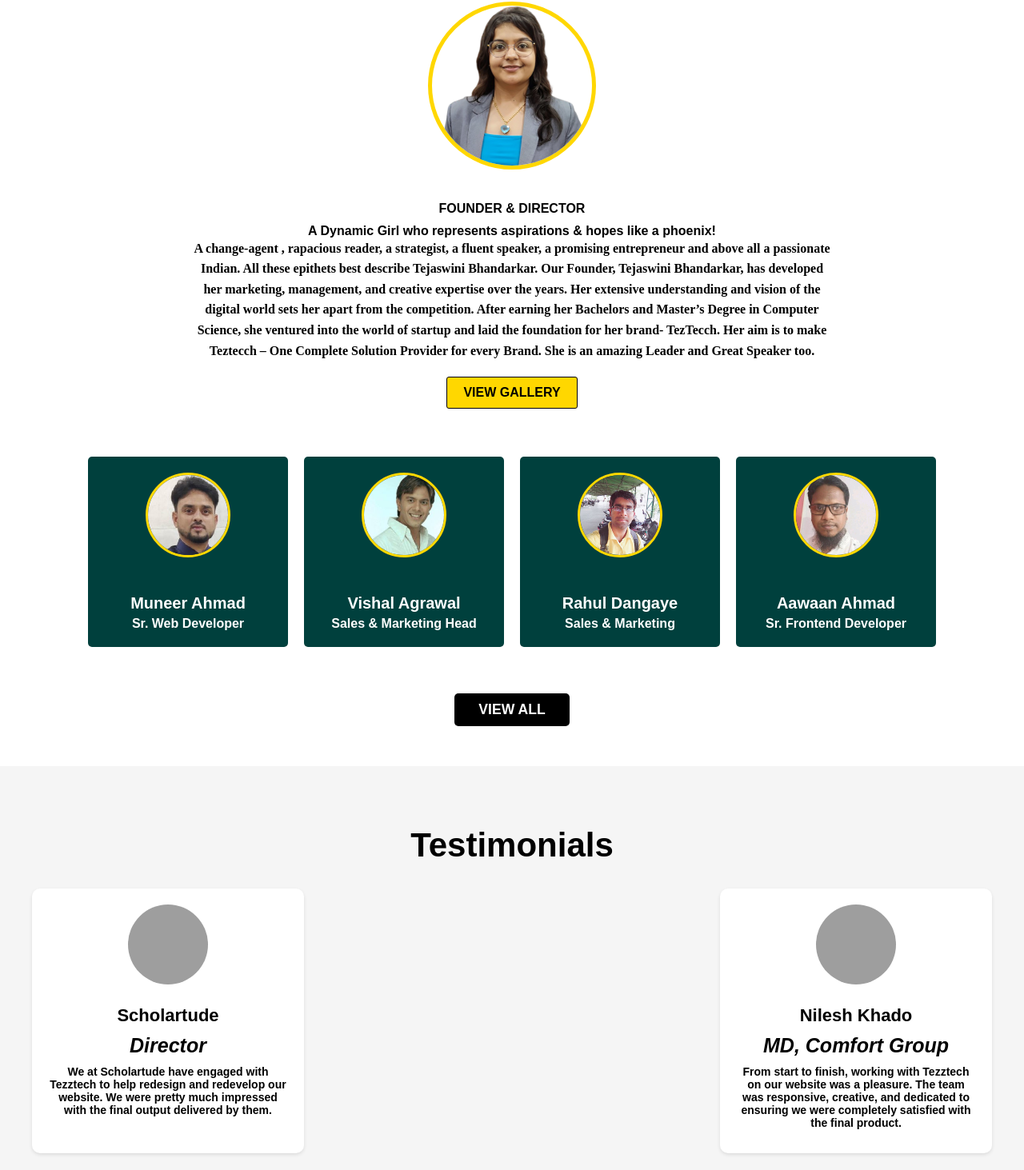
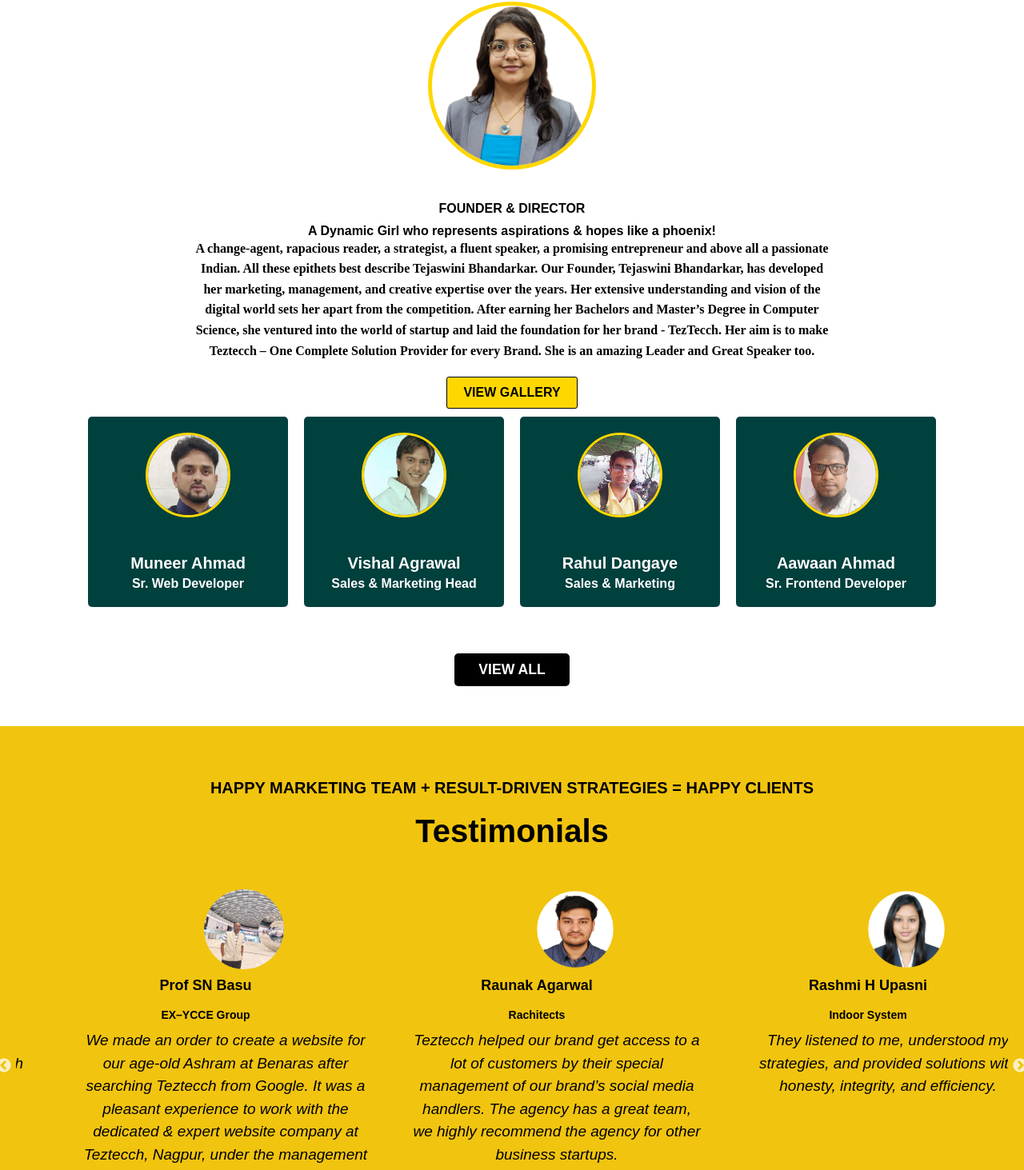
Before and after one commit to juhinagpure/TechPortfolioX, a React (Create React App) app: page / in a window 1280 px wide. Shown: the part 5682-7145 px from the top of the page at 80% size. Built offline with nearby package versions, Linux system fonts and the light colour scheme; grey boxes are pictures that could not be loaded.

Commit message:
Add scroll-triggered animation for team members using Intersection Observer , Center testimonial image above name using flexbox

```diff
--- a/package.json
+++ b/package.json
@@ -11,6 +11,9 @@
     "react": "^18.3.1",
     "react-dom": "^18.3.1",
     "react-scripts": "5.0.1",
+    "react-slick": "^0.30.2",
+    "slick-carousel": "^1.8.1",
+    "swiper": "^11.1.14",
     "web-vitals": "^2.1.4"
   },
   "scripts": {
--- a/src/components/OurTeam.js
+++ b/src/components/OurTeam.js
@@ -1,27 +1,57 @@
-import React from 'react';
-import TeamMember from './TeamMember';
-import '../styles/TeamMember.css';
-import '../styles/OurTeam.css';
-import founderImage from '../assets/images/tej.png';
-import muneerImage from '../assets/images/Muneer Ahmad.jpg';
-import vishalImage from '../assets/images/Vishal Agrawal.jpg';
-import rahulImage from '../assets/images/Rahul Dangaye.jpg';
-import aawaanImage from '../assets/images/Aawaan Ahmad.jpg';
+import React, { useEffect, useRef, useState } from "react";
+import TeamMember from "./TeamMember";
+import "../styles/TeamMember.css";
+import "../styles/OurTeam.css";
+import founderImage from "../assets/images/tej.png";
+import muneerImage from "../assets/images/Muneer Ahmad.jpg";
+import vishalImage from "../assets/images/Vishal Agrawal.jpg";
+import rahulImage from "../assets/images/Rahul Dangaye.jpg";
+import aawaanImage from "../assets/images/Aawaan Ahmad.jpg";
 
 const OurTeam = () => {
+  const founderRef = useRef(null);
+  const [isVisible, setIsVisible] = useState(false);
+
+  useEffect(() => {
+    const observer = new IntersectionObserver(
+      ([entry]) => {
+        if (entry.isIntersecting) {
+          setIsVisible(true);
+          observer.disconnect(); // Stop observing once visible
+        }
+      },
+      { threshold: 0.1 } // Trigger when 10% is visible
+    );
+
+    if (founderRef.current) {
+      observer.observe(founderRef.current);
+    }
+
+    return () => {
+      if (founderRef.current) {
+        observer.unobserve(founderRef.current);
+      }
+    };
+  }, []);
+
   return (
     <div className="our-team">
       <h2>OUR TEAM</h2>
-            <div className="founder">
-                <img
-                    src={founderImage}
-                    alt="Founder"
-                    className="founder-image"
-                />
+      <div className={`founder ${isVisible ? "animate" : ""}`} ref={founderRef}>
+        <img src={founderImage} alt="Founder" className="founder-image" />
         <h3>FOUNDER & DIRECTOR</h3>
         <p>A Dynamic Girl who represents aspirations & hopes like a phoenix!</p>
         <p className="founder-description">
-                A change-agent , rapacious reader, a strategist, a fluent speaker, a promising entrepreneur and above all a passionate Indian. All these epithets best describe Tejaswini Bhandarkar. Our Founder, Tejaswini Bhandarkar, has developed her marketing, management, and creative expertise over the years. Her extensive understanding and vision of the digital world sets her apart from the competition. After earning her Bachelors and Master’s Degree in Computer Science, she ventured into the world of startup and laid the foundation for her brand- TezTecch. Her aim is to make Teztecch – One Complete Solution Provider for every Brand. She is an amazing Leader and Great Speaker too.
+          A change-agent, rapacious reader, a strategist, a fluent speaker, a
+          promising entrepreneur and above all a passionate Indian. All these
+          epithets best describe Tejaswini Bhandarkar. Our Founder, Tejaswini
+          Bhandarkar, has developed her marketing, management, and creative
+          expertise over the years. Her extensive understanding and vision of
+          the digital world sets her apart from the competition. After earning
+          her Bachelors and Master’s Degree in Computer Science, she ventured
+          into the world of startup and laid the foundation for her brand -
+          TezTecch. Her aim is to make Teztecch – One Complete Solution Provider
+          for every Brand. She is an amazing Leader and Great Speaker too.
         </p>
         <button className="view-gallery">VIEW GALLERY</button>
       </div>
--- a/src/components/Testimonials.js
+++ b/src/components/Testimonials.js
@@ -1,50 +1,81 @@
-import React from 'react';
-import '../styles/Testimonials.css';
+import React from "react";
+import Slider from "react-slick";
+import "../styles/Testimonials.css";
+import "slick-carousel/slick/slick.css";
+import "slick-carousel/slick/slick-theme.css";
 
-function TestimonialCard({ name, title, company, testimonial }) {
-  return (
-    <div className="testimonial-card">
-      <div className="testimonial-image">
-        {/* Replace with your actual image URL */}
-        <img src="your-image.jpg" alt={name} />
-      </div>
-      <div className="testimonial-content">
-        <h3 className="testimonial-name">{name}</h3>
-        <p className="testimonial-title">{title}</p>
-        <p className="testimonial-company">{company}</p>
-        <p className="testimonial-text">{testimonial}</p>
-      </div>
-    </div>
-  );
-}
+import image2 from "../assets/images/image2.png";
+import image1 from "../assets/images/image1.png";
+import image3 from "../assets/images/image3.png";
 
-function Testimonials() {
 const testimonialsData = [
   {
-      name: "Scholartude",
-      title: "Director",
-      company: "", // Replace with company name if applicable
-      testimonial: "We at Scholartude have engaged with Tezztech to help redesign and redevelop our website. We were pretty much impressed with the final output delivered by them.",
+    name: "Prof SN Basu",
+    title: "EX–YCCE Group",
+    imageUrl: image2,
+    feedback:
+      "<i>We made an order to create a website for our age-old Ashram at Benaras after searching Teztecch from Google. It was a pleasant experience to work with the dedicated & expert website company at Teztecch, Nagpur, under the management of Ms. Tejaswini Bhandarkar. I wish a bright & prosperous future for this company.</i>",
   },
   {
-      name: "Nilesh Khado",
-      title: "MD, Comfort Group",
-      company: "", // Replace with company name if applicable
-      testimonial: "From start to finish, working with Tezztech on our website was a pleasure. The team was responsive, creative, and dedicated to ensuring we were completely satisfied with the final product.",
+    name: "Raunak Agarwal",
+    title: "Rachitects",
+    imageUrl: image1,
+    feedback:
+      "<i>Teztecch helped our brand get access to a lot of customers by their special management of our brand’s social media handlers. The agency has a great team, we highly recommend the agency for other business startups.</i>",
   },
-    // Add more testimonials as needed
+  {
+    name: "Rashmi H Upasni",
+    title: "Indoor System",
+    imageUrl: image3,
+    feedback:
+      "<i>They listened to me, understood my strategies, and provided solutions with honesty, integrity, and efficiency.</i>",
+  },
 ];
+
+const Testimonials = () => {
+  const settings = {
+    dots: true,
+    infinite: true,
+    speed: 500,
+    slidesToShow: 3,
+    slidesToScroll: 1,
+    autoplay: true,
+    autoplaySpeed: 1000,
+    responsive: [
+      {
+        breakpoint: 768,
+        settings: {
+          slidesToShow: 1,
+        },
+      },
+    ],
+  };
 
   return (
     <div className="testimonials-section">
-      <h2>Testimonials</h2>
-      <div className="testimonial-cards">
+      <h2 className="testimonials-heading">
+        HAPPY MARKETING TEAM + RESULT-DRIVEN STRATEGIES = HAPPY CLIENTS
+      </h2>
+      <h1 className="testimonials-title">Testimonials</h1>
+      <Slider {...settings} className="testimonials-slider">
         {testimonialsData.map((testimonial, index) => (
-          <TestimonialCard key={index} {...testimonial} />
+          <div key={index} className="testimonial">
+            <img
+              src={testimonial.imageUrl}
+              alt={testimonial.name}
+              className="testimonial-image"
+            />
+            <h3 className="testimonial-name">{testimonial.name}</h3>
+            <p className="testimonial-title">{testimonial.title}</p>
+            <p
+              className="testimonial-feedback"
+              dangerouslySetInnerHTML={{ __html: testimonial.feedback }}
+            />
+          </div>
         ))}
-      </div>
+      </Slider>
     </div>
   );
-}
+};
 
 export default Testimonials;
--- a/src/styles/OurTeam.css
+++ b/src/styles/OurTeam.css
@@ -1,3 +1,13 @@
+@keyframes slideDown {
+  0% {
+    transform: translateY(-10px);
+    opacity: 0;
+  }
+  100% {
+    transform: translateY(0);
+    opacity: 1;
+  }
+}
 
 .our-team {
   width: 100%;
@@ -5,6 +15,8 @@
   margin: 0 auto;
   text-align: center;
   padding: 50px 20px;
+  animation: slideDown 0.6s ease-in-out forwards;
+  opacity: 0;
 }
 
 .our-team h2 {
@@ -12,10 +24,17 @@
   font-weight: bold;
   margin-bottom: 30px;
   color: #222;
+  animation: slideDown 0.6s ease-in-out forwards;
+  opacity: 0;
 }
 
 .founder {
-    margin-bottom: 50px;
+  opacity: 0;
+  animation: slideDown 0.6s ease-in-out forwards;
+  animation-play-state: paused;
+}
+.founder.animate {
+  animation-play-state: running;
 }
 
 .founder-image {
@@ -23,23 +42,29 @@
   height: 200px;
   border-radius: 50%;
   object-fit: cover;
-    border: 5px solid #FFD700;
+  border: 5px solid #ffd700;
   margin-bottom: 20px;
+  animation: slideDown 0.6s ease-in-out forwards;
+  opacity: 0;
 }
 
 .founder h3 {
   font-size: 1rem;
   margin-bottom: 10px;
-    color:black;
+  color: black;
   font-weight: bolder;
+  animation: slideDown 0.6s ease-in-out forwards;
+  opacity: 0;
 }
 
 .founder p {
   font-size: 1rem;
-    color:black;
+  color: black;
   max-width: 800px;
   margin: 0 auto;
   font-weight: bolder;
+  animation: slideDown 0.6s ease-in-out forwards;
+  opacity: 0;
 }
 
 .founder-description {
@@ -50,21 +75,42 @@
   font-size: 14px;
   font-family: "Poppins";
   font-weight: normal;
+  animation: slideDown 0.6s ease-in-out forwards;
+  opacity: 0;
 }
 
 .view-gallery {
   margin-top: 20px;
   padding: 10px 20px;
-    background-color: #FFD700;
-    color:black;
+  background-color: #ffd700;
+  color: black;
   border: 1px solid black;
   font-size: 1rem;
   font-weight: bolder;
   border-radius: 3px;
   cursor: pointer;
   transition: background-color 0.3s ease;
-}
+  animation: slideDown 0.6s ease-in-out forwards;
+  opacity: 0;
 
   .view-gallery:hover {
     background-color: #ffbf00;
   }
+
+  .founder-image {
+    animation-delay: 0.1s;
+  }
+
+  .founder h3 {
+    animation-delay: 0.2s;
+  }
+
+  .founder p,
+  .founder-description {
+    animation-delay: 0.3s;
+  }
+
+  .view-gallery {
+    animation-delay: 0.4s;
+  }
+}
--- a/src/styles/TeamMember.css
+++ b/src/styles/TeamMember.css
@@ -1,3 +1,14 @@
+@keyframes slideDown {
+  0% {
+    transform: translateY(-10px);
+    opacity: 0;
+  }
+  100% {
+    transform: translateY(0);
+    opacity: 1;
+  }
+}
+
 .team-section {
   display: grid;
   grid-template-columns: repeat(auto-fill, minmax(220px, 1fr));
@@ -13,19 +24,23 @@
   color: #fff;
   text-align: center;
   transition: transform 0.3s ease;
+  animation: slideDown 0.6s ease-in-out forwards;
+  opacity: 0;
+}
+.team-member.animate {
+  opacity: 1;
 }
 
 .team-member:hover {
   transform: translateY(-5px);
 }
-
 .team-member img {
   width: 100px;
   height: 100px;
   border-radius: 50%;
   object-fit: cover;
   margin-bottom: 15px;
-    border: 3px solid #FFD700;
+  border: 3px solid #ffd700;
 }
 
 .team-member h4 {
@@ -40,9 +55,9 @@
 }
 
 .view-all {
-    margin-top: -30px;
+  margin-top: -15px;
   padding: 10px 30px;
-    background-color:black;
+  background-color: black;
   color: #fff;
   border: none;
   font-size: 1.1rem;
@@ -54,7 +69,6 @@
 .view-all:hover {
   background-color: #ffbf00;
 }
-
 
 @media (max-width: 768px) {
   .founder-image {
@@ -98,3 +112,19 @@
     font-size: 1.3rem;
   }
 }
+
+.team-member:nth-child(1) {
+  animation-delay: 0.1s;
+}
+
+.team-member:nth-child(2) {
+  animation-delay: 0.2s;
+}
+
+.team-member:nth-child(3) {
+  animation-delay: 0.3s;
+}
+
+.team-member:nth-child(4) {
+  animation-delay: 0.4s;
+}
--- a/src/styles/Testimonials.css
+++ b/src/styles/Testimonials.css
@@ -1,55 +1,83 @@
 .testimonials-section {
-    background-color: #f5f5f5;
-    padding: 40px;
+  background-color: #f1c40f;
+  padding: 50px 20px;
+  text-align: center;
 }
 
-  .testimonials-section h2 {
-    text-align: center;
-    margin-bottom: 30px;
+.testimonials-heading {
+  font-size: 20px;
+  font-weight: bold;
+  color: black;
 }
 
-  .testimonial-cards {
-    display: flex;
-    justify-content: space-between;
+.testimonials-title {
+  font-size: 40px;
+  font-weight: bold;
+  margin: 20px 0;
+  color: black;
 }
 
-  .testimonial-card {
-    background-color: white;
+.testimonials-slider {
+  margin-top: 20px;
+}
+
+.testimonial {
+  padding: 20px;
+
   border-radius: 10px;
-    box-shadow: 0px 2px 4px rgba(0, 0, 0, 0.1);
-    padding: 20px;
-    width: 300px; /* Adjust width as needed */
+
+  margin: 10px;
+  text-align: center;
 }
 
 .testimonial-image {
-    text-align: center;
-    margin-bottom: 15px;
-  }
-
-  .testimonial-image img {
   width: 100px;
   height: 100px;
   border-radius: 50%;
-  }
-
-  .testimonial-content {
-    text-align: center;
+  object-fit: cover;
+  margin-bottom: 10px;
+  margin-left: 205px;
 }
 
 .testimonial-name {
+  font-size: 18px;
   font-weight: bold;
-    margin-bottom: 5px;
+  margin-top: 10px;
 }
 
 .testimonial-title {
-    font-style: italic;
-    margin-bottom: 5px;
+  font-size: 14px;
+  color: black;
+  margin-top: 5px;
 }
 
-  .testimonial-company {
-    margin-bottom: 10px;
+.testimonial-feedback {
+  font-size: 19px;
+  color: black;
+  margin-top: 10px;
+  line-height: 1.5;
+  padding-left: 50px;
+  font-weight: lighter;
 }
 
-  .testimonial-text {
-    font-size: 14px;
+.slick-dots {
+  bottom: -30px;
 }
+
+@media screen and (max-width: 768px) {
+  .testimonials-heading,
+  .testimonials-title {
+    font-size: 16px;
+  }
+
+  .testimonial {
+    width: 100%;
+    padding: 15px;
+  }
+
+  .testimonial-image {
+    width: 80px;
+    height: 80px;
+    margin-left: 315px;
+  }
+}
```
Also changed, not shown: src/App.js (+9 -10 lines), src/assets/images/image2.png, 1 other file (tests, documents, lock files or other folders). Lines whose indentation alone changed are shown as unchanged.
